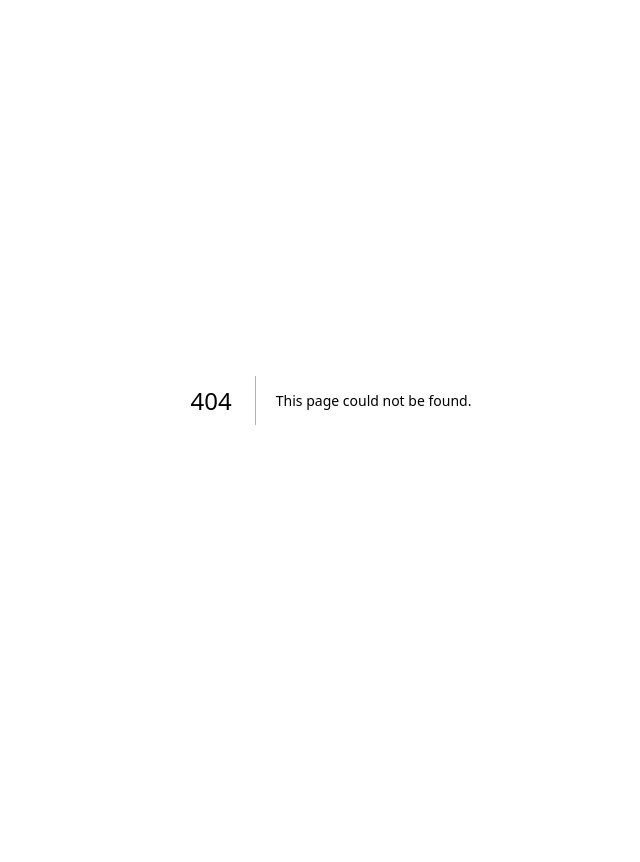
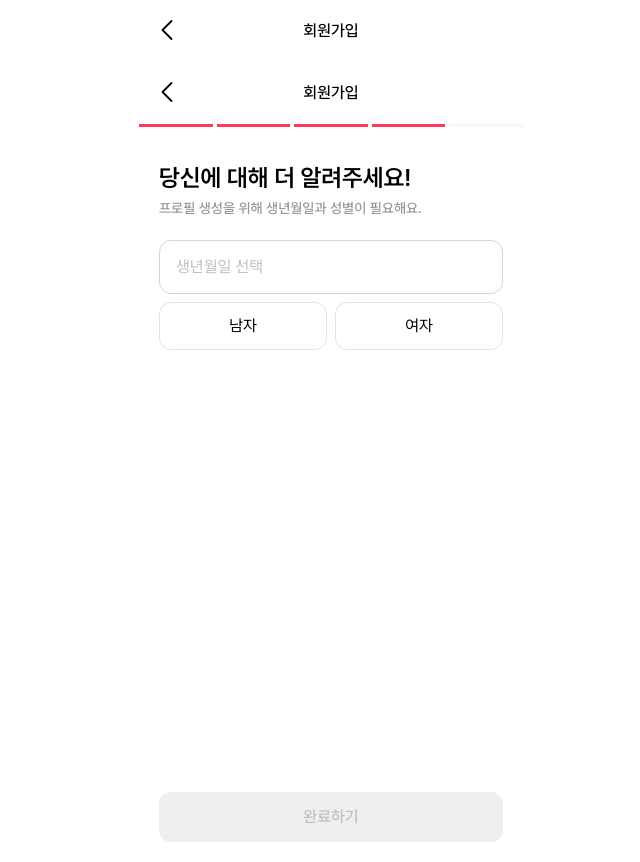
Before and after one commit to prgrms-web-devcourse-final-project/WEB4_5_9to6_FE, a Next.js app: page /signup/step4 in a window 1280 px wide. Before the commit this address had no page. Shown: the whole page, without its empty margins (309-949 px from the left). Before the commit the page ends 800 px from the top, so only its background shows below. Built offline with nearby package versions, Linux system fonts and the light colour scheme.

Commit message:
feat: signup / step4 퍼블리싱

```diff
--- /dev/null
+++ b/src/app/signup/step4/page.tsx
@@ -0,0 +1,72 @@
+"use client";
+
+import Button from "@/components/common/Button";
+import Input from "@/components/common/Input";
+import SubHeader from "@/components/common/SubHeader";
+import ProgressBar from "@/components/signup/ProgressBar";
+import { useRouter } from "next/navigation";
+import { useState } from "react";
+
+export default function Step1() {
+    const [birthday, setBirthday] = useState("");
+    const [gender, setGender] = useState("");
+    const router = useRouter();
+
+    const submitHandler = (e: React.FormEvent<HTMLFormElement>) => {
+        e.preventDefault();
+
+        if (!birthday || !gender) return;
+
+        router.push("/signup/success");
+    };
+
+    return (
+        <>
+            <SubHeader>회원가입</SubHeader>
+            <ProgressBar step={4} />
+            <form
+                className="relative h-[calc(100%-65px)] w-full p-5 pt-10"
+                onSubmit={(e) => submitHandler(e)}
+            >
+                <h1 className="mb-2 text-[24px] font-semibold">
+                    당신에 대해 더 알려주세요!
+                </h1>
+                <p className="h6 mb-5 text-[var(--color-gray600)]">
+                    프로필 생성을 위해 생년월일과 성별이 필요해요.
+                </p>
+                <div className="flex flex-col gap-1">
+                    <Input
+                        placeholder="생년월일 선택"
+                        value={birthday}
+                        onChange={(e) => setBirthday(e.target.value)}
+                    />
+                    <div className="flex h-12 w-full flex-row justify-between gap-2">
+                        <button
+                            className={`w-full cursor-pointer rounded-[12px] border border-[var(--color-gray300)] duration-200 ease-in-out hover:border-[var(--color-gray400)] ${gender === "male" && "border-[var(--color-gray1000)] hover:border-[var(--color-gray1000)]"}`}
+                            type="button"
+                            onClick={() => setGender("male")}
+                        >
+                            남자
+                        </button>
+                        <button
+                            className={`w-full cursor-pointer rounded-[12px] border border-[var(--color-gray300)] duration-200 ease-in-out hover:border-[var(--color-gray400)] ${gender === "female" && "border-[var(--color-gray1000)] hover:border-[var(--color-gray1000)]"}`}
+                            type="button"
+                            onClick={() => setGender("female")}
+                        >
+                            여자
+                        </button>
+                    </div>
+                </div>
+                <div className="absolute bottom-5 w-[calc(100%-40px)]">
+                    {birthday && gender ? (
+                        <Button type="submit" color="primary">
+                            완료하기
+                        </Button>
+                    ) : (
+                        <Button disabled>완료하기</Button>
+                    )}
+                </div>
+            </form>
+        </>
+    );
+}
```
